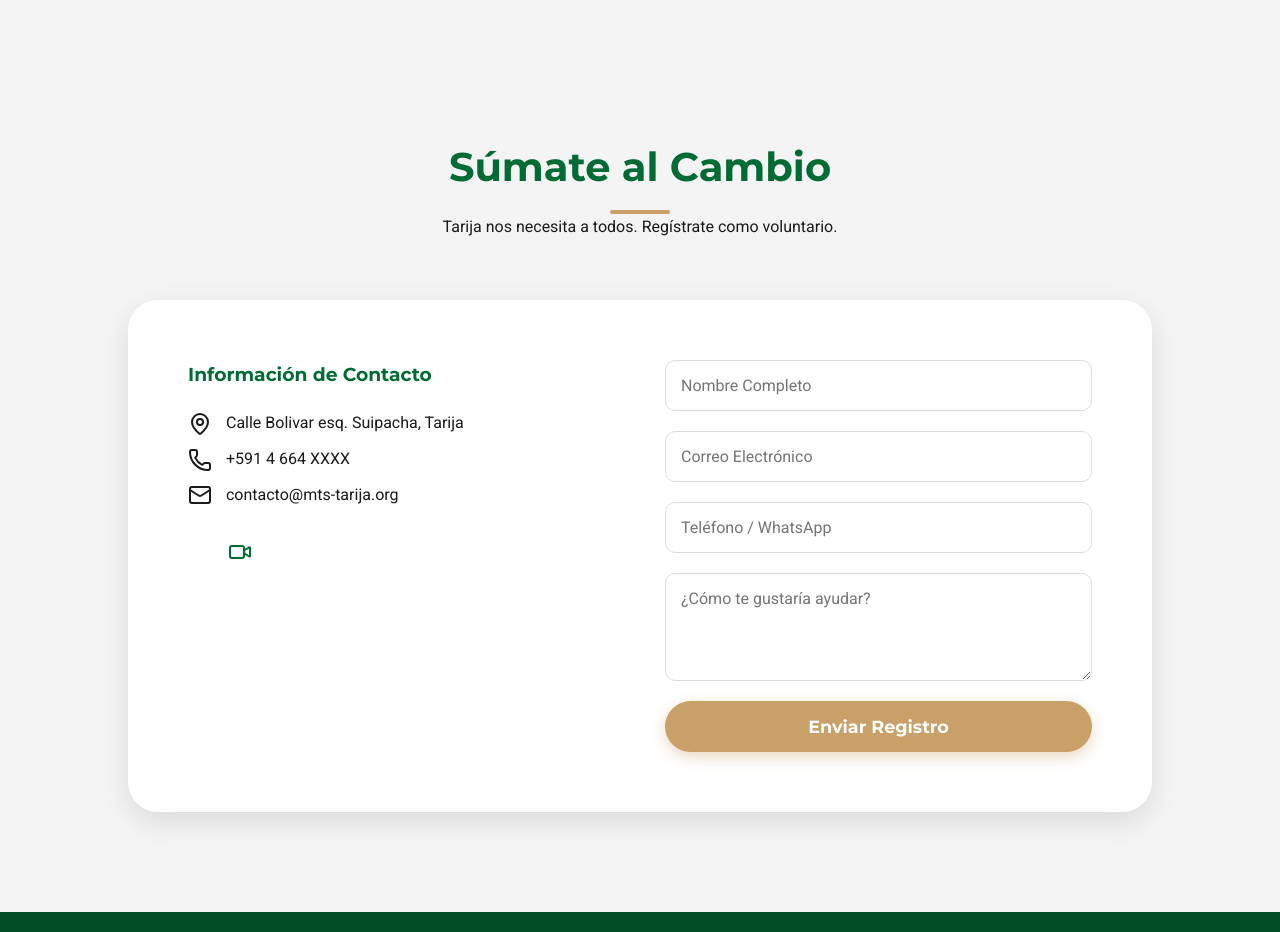
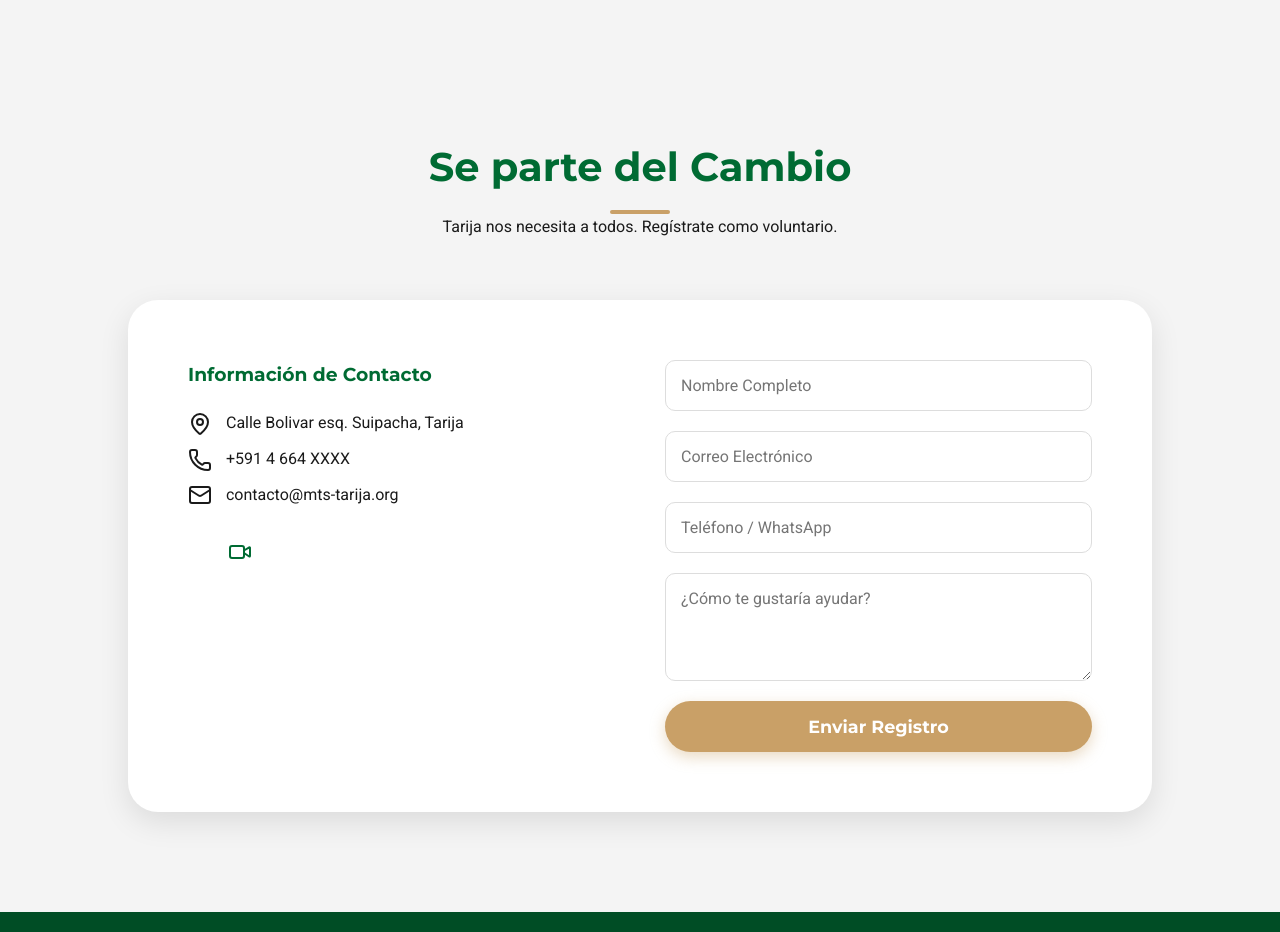
Before and after one commit to raulcalle/mts-tarija-web, a plain HTML site: page index.html in a window 1280 px wide. Shown: the part 2820-3752 px from the top of the page. Drawn offline with nearby package versions, Linux system fonts and the light colour scheme; some icons are missing.

Commit message:
Cambio de texto para unirse

```diff
--- a/index.html
+++ b/index.html
@@ -135,7 +135,7 @@
         <!-- Contact Section -->
         <section id="unete">
             <div class="section-title">
-                <h2>Súmate al Cambio</h2>
+                <h2>Se parte del Cambio</h2>
                 <p>Tarija nos necesita a todos. Regístrate como voluntario.</p>
             </div>
             <div class="contact-container">
```
